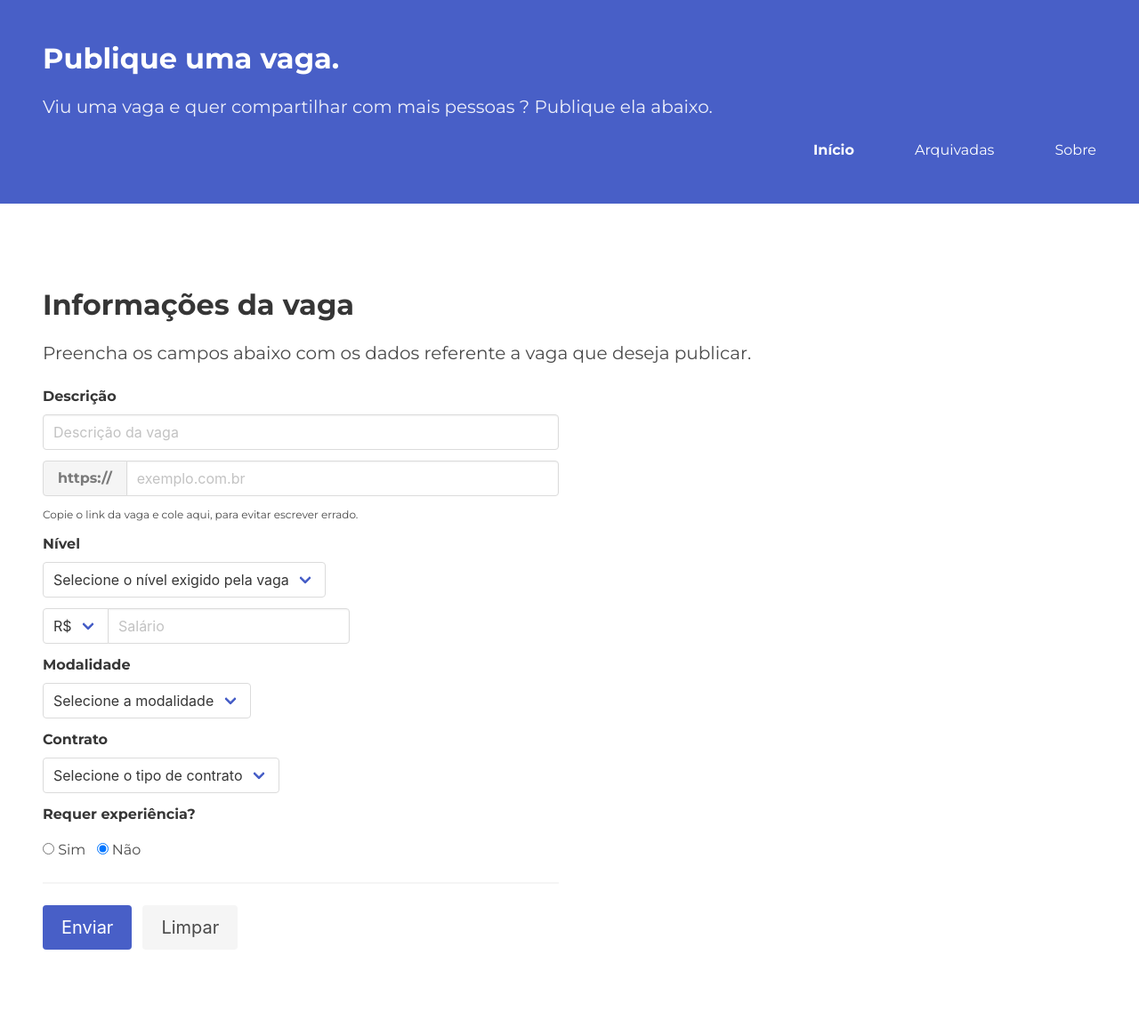
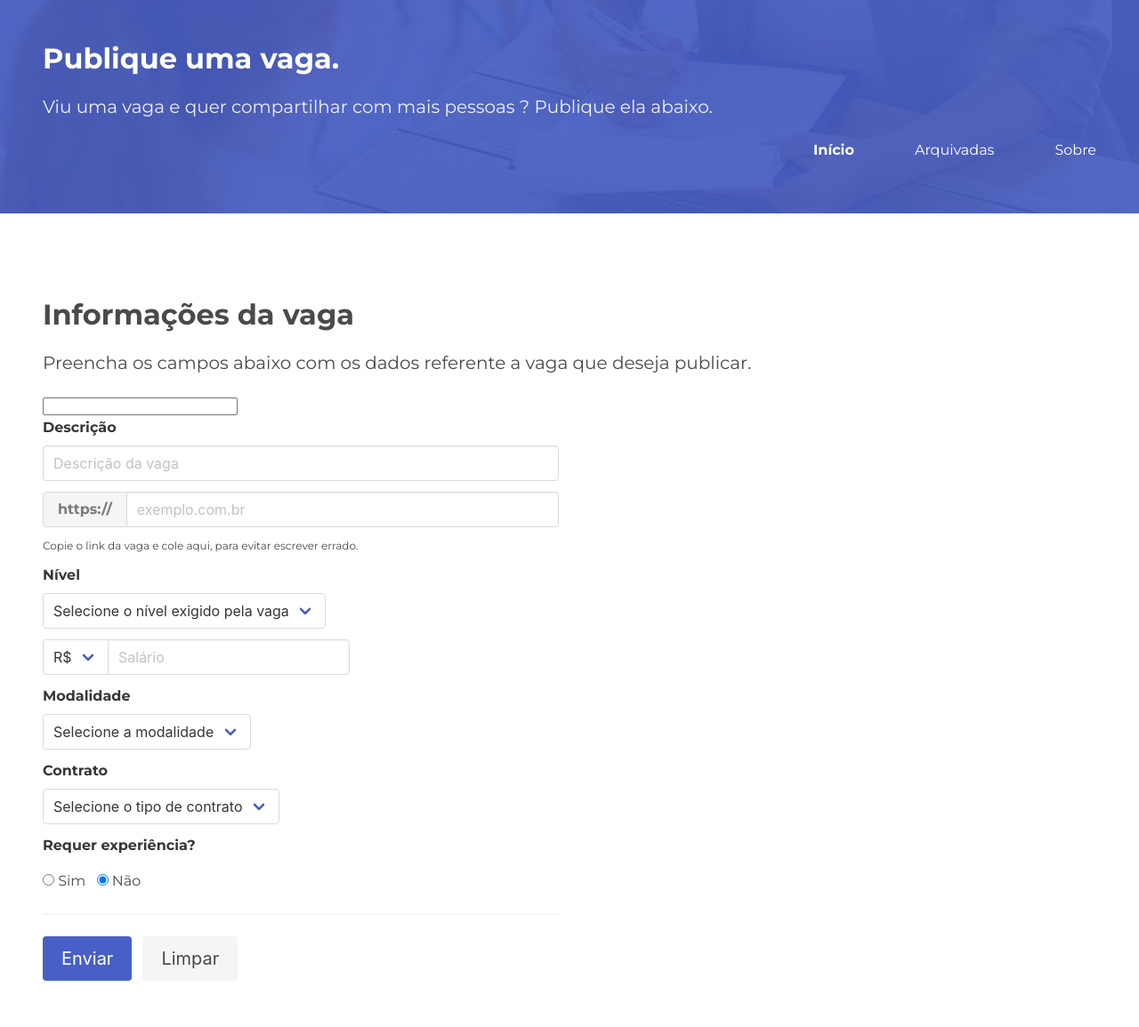
Before and after one commit to SilasRodrigues19/findUrJob, a CodeIgniter app: page /findUrJob/job/new in a window 1280 px wide. Shown: the top 1155 px of the page at 89% size. Before the commit the page ends 1068 px from the top, so only its background shows below. Run offline with CodeIgniter, Linux system fonts and the light colour scheme; some libraries are stand-ins or nearby versions; some web fonts are replaced.

Commit message:
refactor: update text color

```diff
--- a/application/views/pages/new.php
+++ b/application/views/pages/new.php
@@ -1,4 +1,4 @@
-<section class="hero is-link">
+<section class="hero is-link banner">
   <?= showMessage(); ?>
   <div class="hero-body">
     <p class="title">
@@ -33,14 +33,14 @@
 </section>
 
 <section class="section my-6">
-  <h1 class="title">Informações da vaga</h1>
+  <h1 class="title has-text-grey-dark">Informações da vaga</h1>
   <h2 class="subtitle mt-4">
     Preencha os campos abaixo com os dados referente a vaga que deseja publicar.
   </h2>
 
   <div class="columns">
     <form action="" method="POST" class="column is-6">
-      <input type="hidden" name="job_requirements" id="splited_job_requirements">
+      <input type="text" name="splited_job_requirements" id="splited_job_requirements">
       <div class="field">
         <label class="label">Descrição</label>
         <div class="control">
@@ -97,7 +97,7 @@
       <div class="field">
         <label class="label">Requisitos</label>
         <div class="control">
-          <input oninput="return handleTeste()" autocomplete="off" class="input" type="text" id="job_requirements" placeholder="Requisitos separados por vírgula">
+          <input oninput="return splitRequirements()" autocomplete="off" class="input" type="text" name="job_requirements" id="job_requirements" placeholder="Requisitos separados por vírgula">
         </div>
       </div>
 
```
